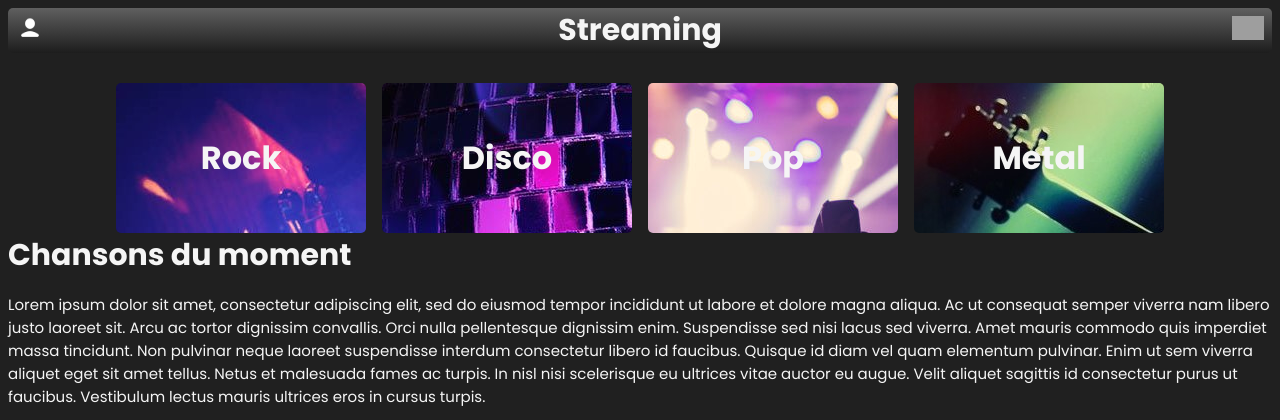
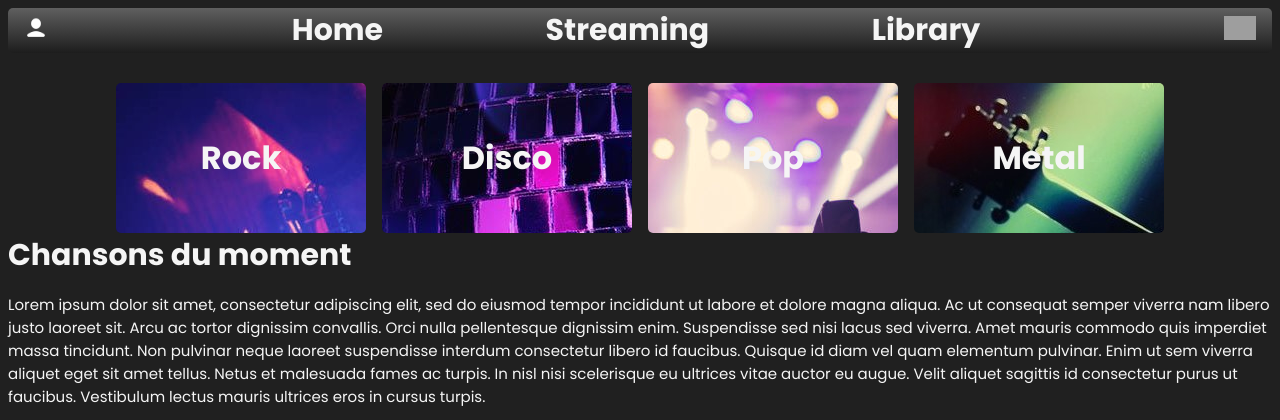
Before and after one commit to alexvegas22/music-platform, a PHP site: page /explore.html in a window 1280 px wide. Shown: the top 420 px of the page. Run offline with PHP 8.4, Linux system fonts and the light colour scheme; grey boxes are pictures that could not be loaded.

Commit message:
chagement navbar

```diff
--- a/explore.html
+++ b/explore.html
@@ -10,9 +10,11 @@
 </head>
 <body>
     <div class="main-grid">
-        <div class="item1"><a href="profile.html"><img src="images/user.png" height=24px></a></div>
-        <div class="item2"><a href="index.html"  class = "title",>Streaming</a></div>
-        <div class="item3"><a href="explore.html"><img src="images/search-white1.png" height=24px> </a></div>
+        <div class="item-left"><a href="profile.html"><img src="images/user.png" height=24px></a></div>
+        <div class="item"><a class = "title", href="explore.html">Home</a></div>
+        <div class="item"><a class = "title", href="index.html">Streaming</a></div>
+        <div class="item"><a class = "title", href="profile.html">Library</a></div>
+        <div class="item-right"><a href="explore.html"><img src="images/search-white1.png" height=24px> </a></div>
     </div>
 
     <div class="genre-grid">
--- a/genre.html
+++ b/genre.html
@@ -9,7 +9,7 @@
 <body>
     <div class="main-grid">
         <div class="item1"><a href="profile.html"><img src="images/user.png" height=24px></a></div>
-        <div class="item2"><a href="index.html"  class = "title",>Streaming</a></div>
+        <div class="item"><a href="index.html"  class = "title",>Streaming</a></div>
         <div class="item3"><a href="explore.html"><img src="images/search-white1.png" height=24px> </a></div>
     </div>
 </body>
--- a/navbar.css
+++ b/navbar.css
@@ -17,17 +17,14 @@ p{
 }
 .main-grid{
     display: grid;
-    grid-template-columns: 40px auto 40px;
+    grid-template-columns: repeat(5,auto);
     overflow: hidden;
     border-radius: 5px;
-    align-items: center;
+    align-items:flex-start;
     background: linear-gradient(180deg, #5f5f5f, #3e3e3e, rgba(29,29,29,1))
 
 }
-.main-grid a:hover {
-    font: bold 30px Poppins, sans-serif;
-    grid-row-start:1;
-    grid-row-end:2;
+.item a:hover {
     text-align: center;
     background: linear-gradient(135deg, rgba(255, 56, 180, 1), rgba(211, 5, 5, 1));
     -webkit-background-clip: text;
@@ -38,23 +35,18 @@ p{
     box-shadow: rgba(2,8,20,0.1) 0px 0.35em 1.175em, rgba(2,8,20,0.08) 0px 0.175em 0.5em;
     transform: scale(1.1);
 }
-.item1{
-    grid-column-start: 1;
-    grid-column-end: 2;
-    text-align: left;
-    padding-left: 25%;
-}
-.item2{
-    grid-column-start: 2;
-    grid-column-end: 3;
+.item{
+    gap:5px;
     text-align: center;
 }
-.item3{
-    grid-column-start: 3;
+.item-left{
+    padding-left:1rem;
+    text-align: left;
+}
+.item-right{
+    padding-right: 1rem;
     text-align: right;
-    padding-right: 25%;
 }
-
 body::-webkit-scrollbar{
     width: 0.5rem;
 }
@@ -86,3 +78,9 @@ body::-webkit-scrollbar-thumb{
 .navbar:hover .linktext{
     display: block;
 }
+
+.content{
+    background-color: #3f3f3f;
+    margin-left: 4rem;
+    margin-right: 4rem;
+}
```
Also changed, not shown: index.html (+7 -4 lines), profile.html (+5 -3 lines), song.html (+7 -1 lines).
